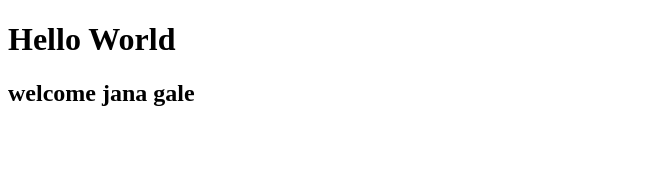
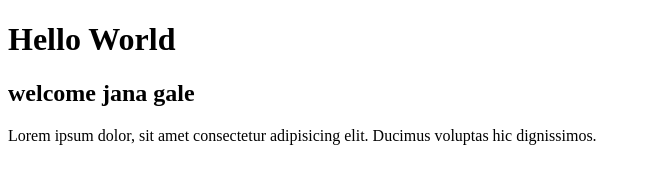
Before and after one commit to Abdirashidyusuf/testing, a plain HTML site: page index.html in a window 1280 px wide. Shown: the whole page, without its empty margins (0-648 px from the left). Drawn offline with Linux system fonts and the light colour scheme.

Commit message:
add a file and text

```diff
--- a/index.html
+++ b/index.html
@@ -10,6 +10,7 @@
 <body>
     <h1>Hello World</h1>
     <h2>welcome jana gale</h2>
+    <p>Lorem ipsum dolor, sit amet consectetur adipisicing elit. Ducimus voluptas hic dignissimos.</p>
 </body>
 
 </html>
```
Also changed, not shown: form.txt (added).
